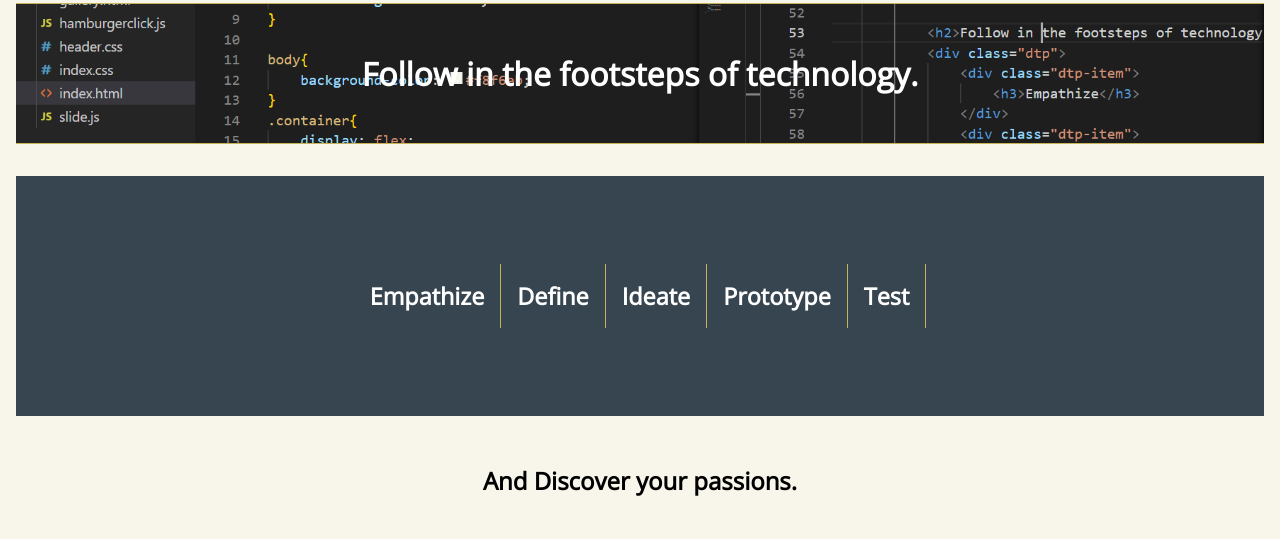
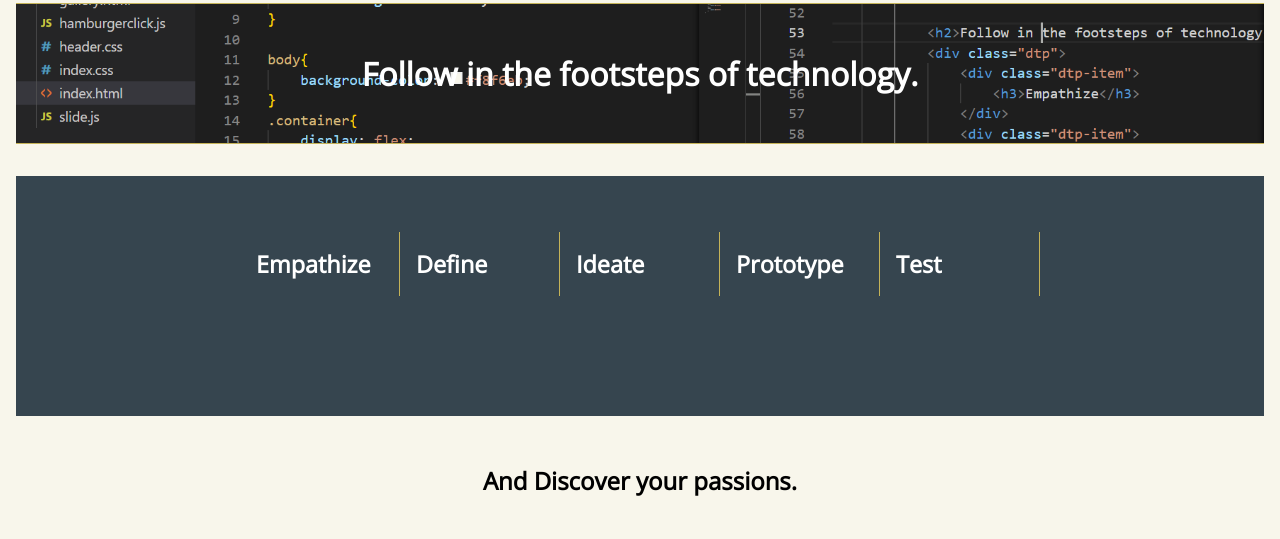
Before and after one commit to Tristkick1234/TSAwebsite, a plain HTML site: page index.html in a window 1280 px wide. Shown: the part 894-1433 px from the top of the page. Drawn offline with nearby package versions, Linux system fonts and the light colour scheme.

Commit message:
Add files via upload

```diff
--- a/about.css
+++ b/about.css
@@ -50,7 +50,7 @@ main>h2{
 .mstatement{
     grid-template-columns: auto;
     justify-content: center;
-    height:30vh;
+    margin:1rem;
 
 }
 .mstatement>p{
@@ -120,7 +120,7 @@ main>h2{
     position: absolute;
     left:5rem;
 
-
+   width:100%;
 
 
 }
--- a/index.css
+++ b/index.css
@@ -29,6 +29,7 @@ body{
     background-image: url("/TSAPhotos/TSAMay2022/TSAmain.jpeg");
     background-repeat: no-repeat;
     background-size: cover;
+    background-position: center;
     height:100vh;
 
 
@@ -97,13 +98,20 @@ body{
 
 
 .dtp{
+    display:grid;
+    grid-template-columns: repeat(auto-fit,10rem);
+    grid-template-rows: repeat(2,4rem);
+
+    justify-content:center;
+    align-content: center;
     height: 30vh;
+    overflow-y: scroll;
     padding:1rem;
-    justify-content:space-around;
+    background-color: #36454F;
 
-    align-items: center;
-    color:rgb(254, 254, 254);
+    color: white;
     font-size: 1.25rem;
+
 
     /*background-image: url("/TSAPhotos/mousetrapcar.png");
     background-size: cover;
@@ -120,11 +128,11 @@ body{
     border-right:1px solid #c5b358;
 }
 
-.news,.dtp{
+.news{
     display: flex;
     flex-direction: row;
     padding:1rem;
-    overflow:wrap;
+
     background-color: #36454F;
     justify-content: center;
 
```
Also changed, not shown: about.html (+9 -4 lines).
